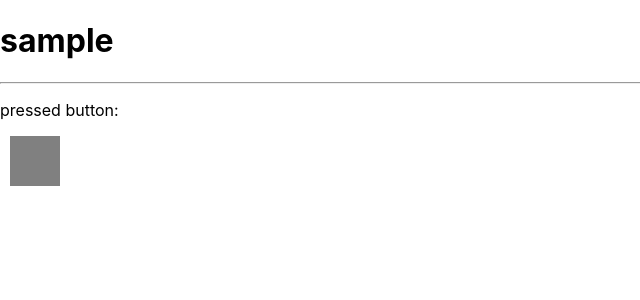
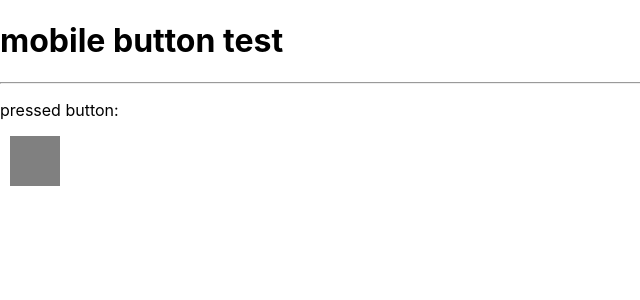
Before and after one commit to ahyaemon/mobile-button-test, a React (Create React App) app: page / in a window 1280 px wide. Shown: the top 300 px of the page, without its empty margins (0-640 px from the left). Built offline with nearby package versions, Linux system fonts and the light colour scheme.

Commit message:
タイトル更新

```diff
--- a/src/App.tsx
+++ b/src/App.tsx
@@ -5,7 +5,7 @@ function App() {
     const [s, setS] = useState('')
         return (
         <div className="App">
-            <h1>sample</h1>
+            <h1>mobile button test</h1>
             <hr/>
             <p>pressed button: {s}</p>
             <div className="button"
```
